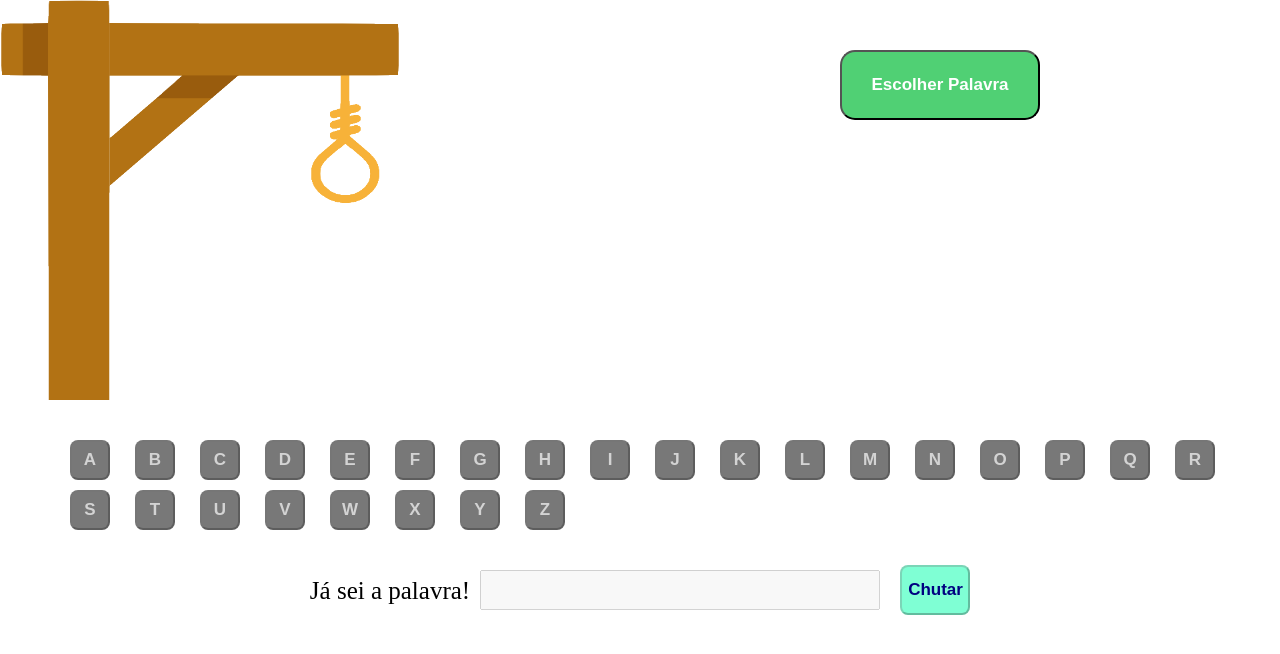
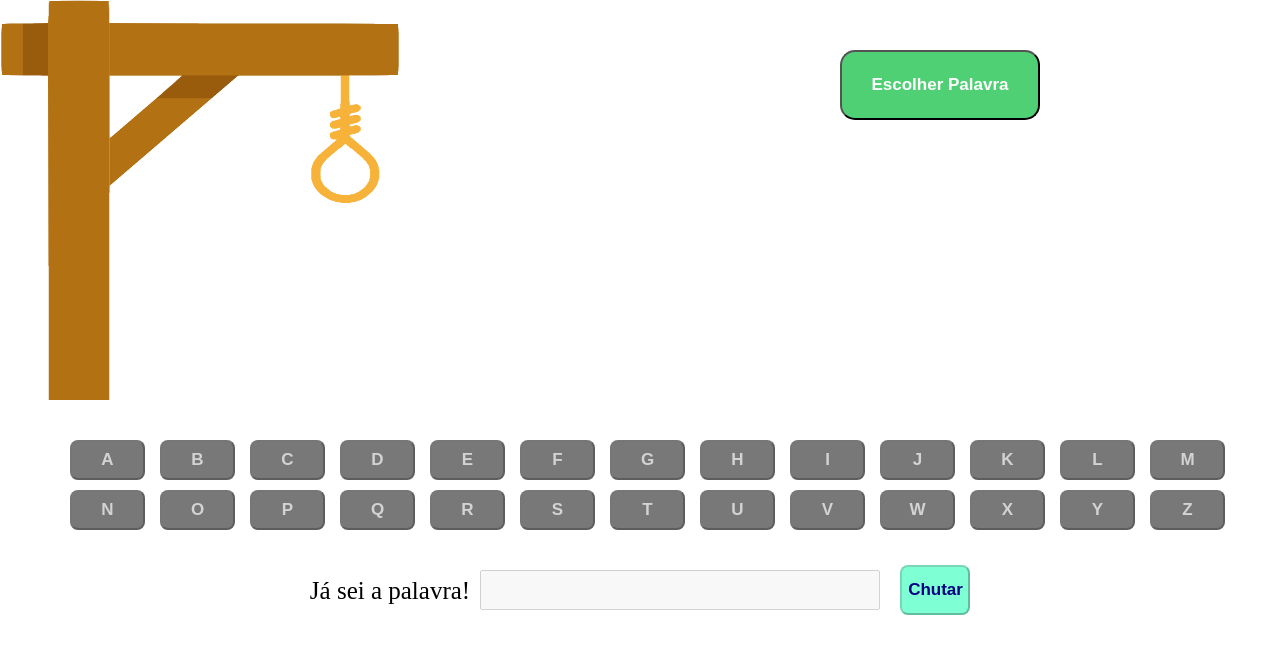
Before and after one commit to paulohcsbh/projeto9-zaprecall, a React app in the folder projeto8-jogoforca/: page / in a window 1280 px wide. Built offline with nearby package versions, Linux system fonts and the light colour scheme.

Commit message:
Commit: quase acabado

```diff
--- a/projeto8-jogoforca/src/css/style.css
+++ b/projeto8-jogoforca/src/css/style.css
@@ -37,9 +37,9 @@ img{
     margin-left: 70px
 }
 .alfabeto button{
-    width: 40px;
+    width: 75px;
     height: 40px;
-    margin-right: 25px;
+    margin-right: 15px;
     margin-bottom: 10px;
     background-color: #787878;
     color: lightgray;
```
